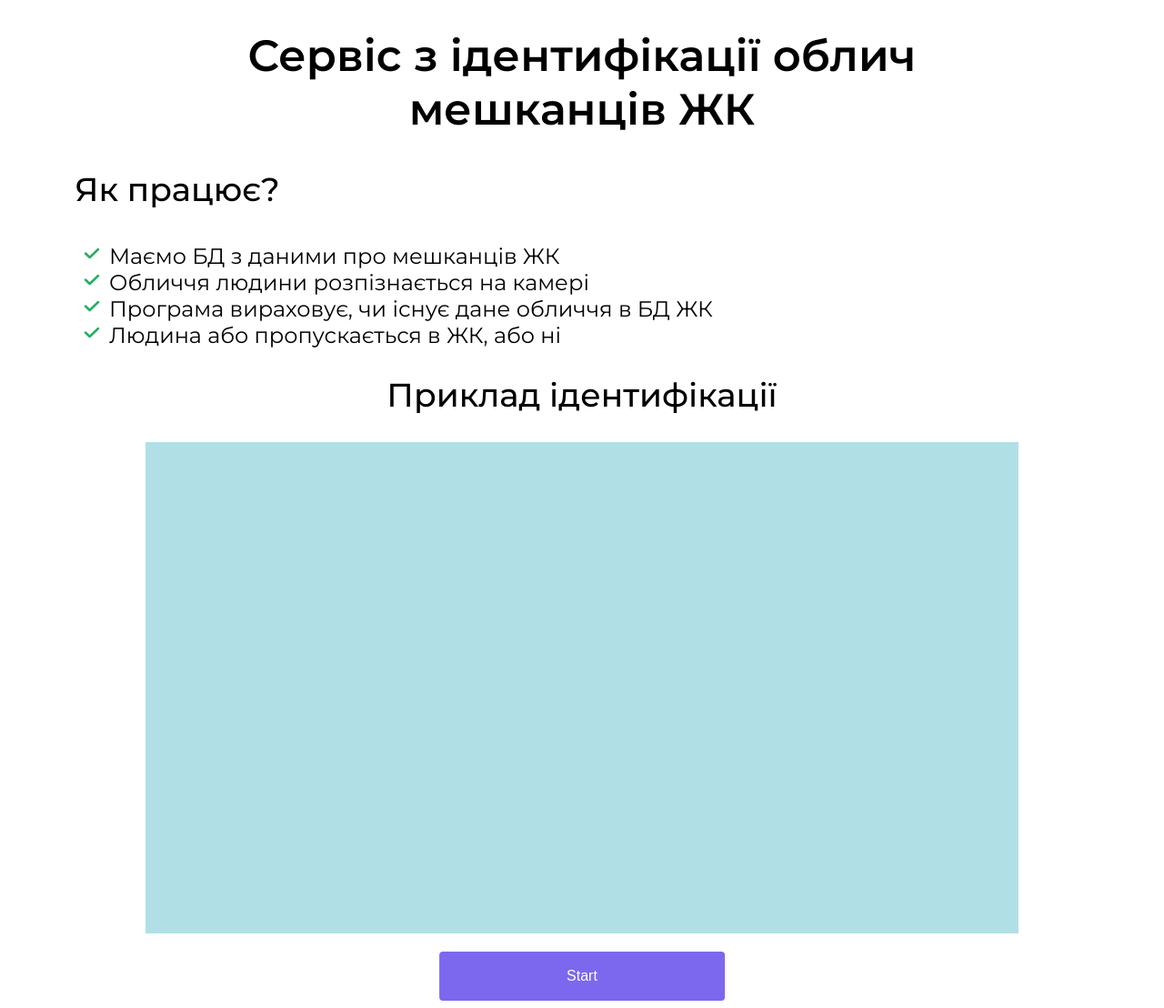
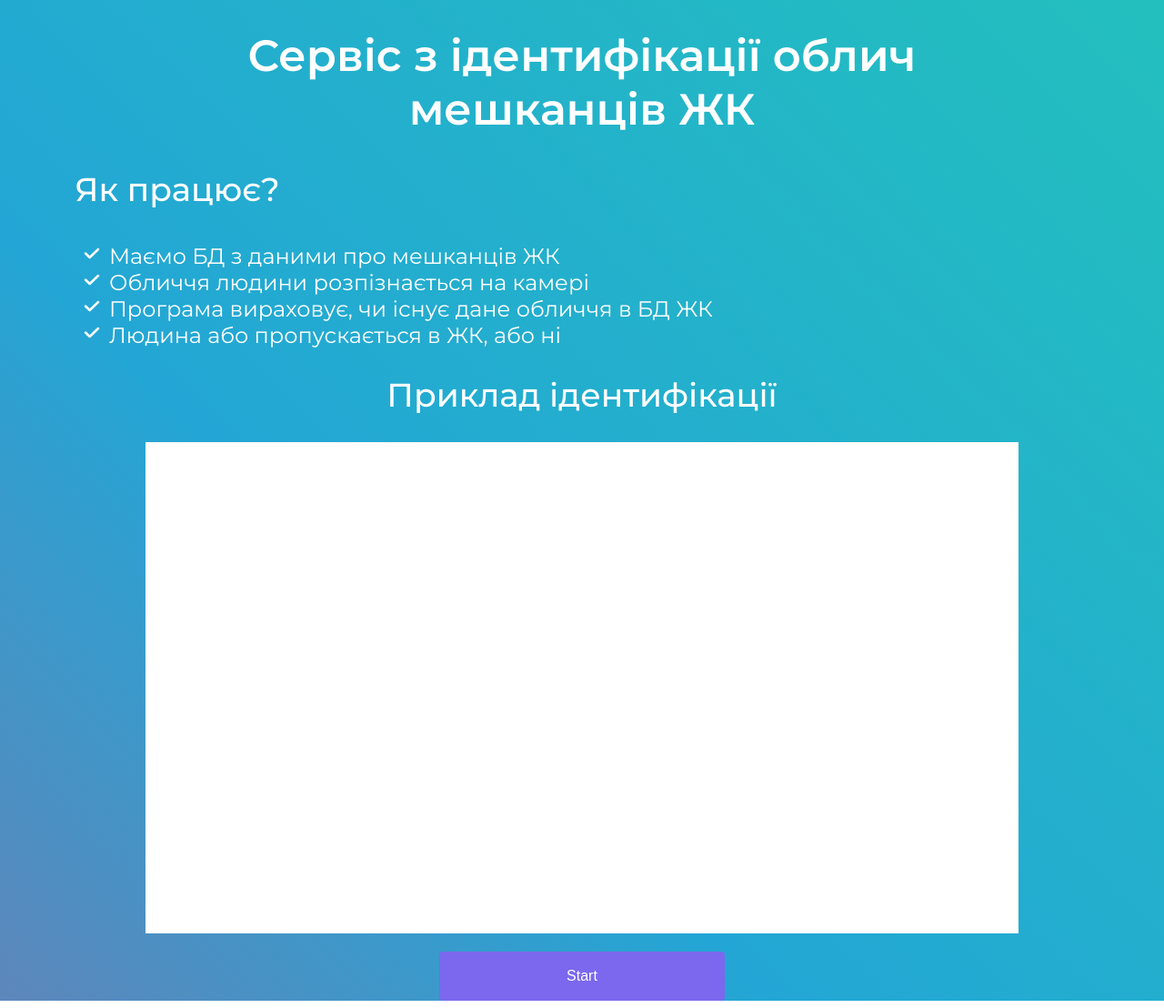
Before and after one commit to LeGGarD/opencv-video-face-recognition-project, a Python web app: template 0_the_project/templates/index.html in a window 1280 px wide. Shown: the whole page at 91% size. Run offline with Jinja, Linux system fonts and the light colour scheme; the template is opened without the code that fills it, so the values that code supplies are empty.

Commit message:
Changed the colour of the arrows(the picture)

```diff
--- a/0_the_project/static/main.css
+++ b/0_the_project/static/main.css
@@ -14,7 +14,7 @@
   font-size: 48px;
   line-height: 59px;
   text-align: center;
-  color: #000000;
+  color: white;
   margin-left:auto;
   margin-right:auto;
 }
@@ -26,7 +26,7 @@
   font-weight: 500;
   font-size: 36px;
   line-height: 44px;
-  color: #000000;
+  color: white;
   text-align:center;
 }
 
@@ -39,7 +39,7 @@
   font-size: 36px;
   line-height: 44px;
   text-align: center;
-  color: #000000;
+  color: white;
 }
 
 ul li
@@ -50,7 +50,7 @@
   font-weight: 400;
   font-size: 24px;
   line-height: 29px;
-  color: #000000;
+  color: white;
 }
 
 p
@@ -62,15 +62,15 @@
   font-weight: 400;
   font-size: 24px;
   line-height: 29px;
-  color: #000000;
+  color: white;
 }
 
 ul {
-  list-style-image: url(../images/Tick.svg);
+  list-style-image: url(../images/Tick1.svg);
 }
 
 .rectangle {
-  background: powderblue;
+  background: white;
   width: 960px;
   height:540px;
   margin-left:auto;
@@ -130,3 +130,22 @@
 #content {
     width: 70%;
 }
+
+body {
+	background: linear-gradient(45deg, #ee7752, #e73c7e, #23a6d5, #23d5ab);
+	background-size: 400% 400%;
+	animation: gradient 15s ease infinite;
+	height: 100vh;
+}
+
+@keyframes gradient {
+	0% {
+		background-position: 0% 50%;
+	}
+	50% {
+		background-position: 100% 50%;
+	}
+	100% {
+		background-position: 0% 50%;
+	}
+}
```
Also changed, not shown: 0_the_project/resources/resource_recognize_faces.py (+13 -0 lines), 0_the_project/templates/admin.html (+5 -6 lines), 0_the_project/images/Tick.svg (deleted), 0_the_project/images/Tick1.svg (added).
